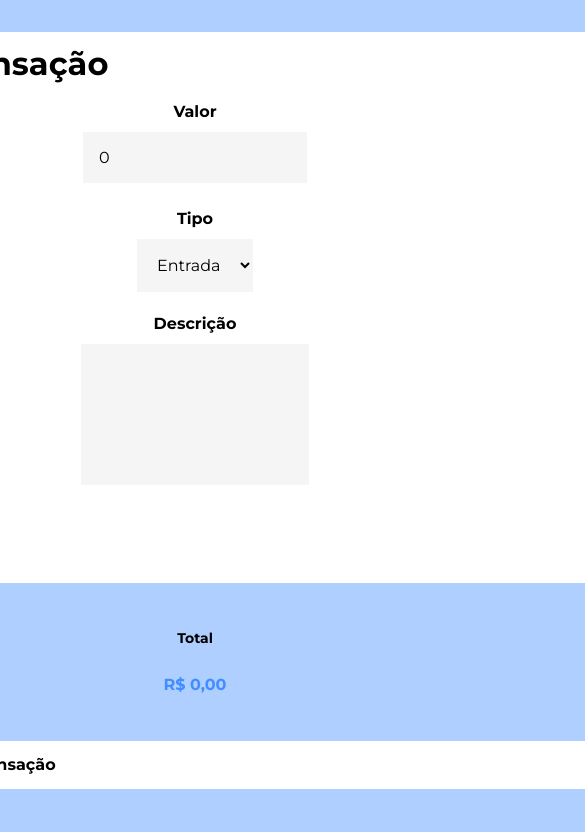
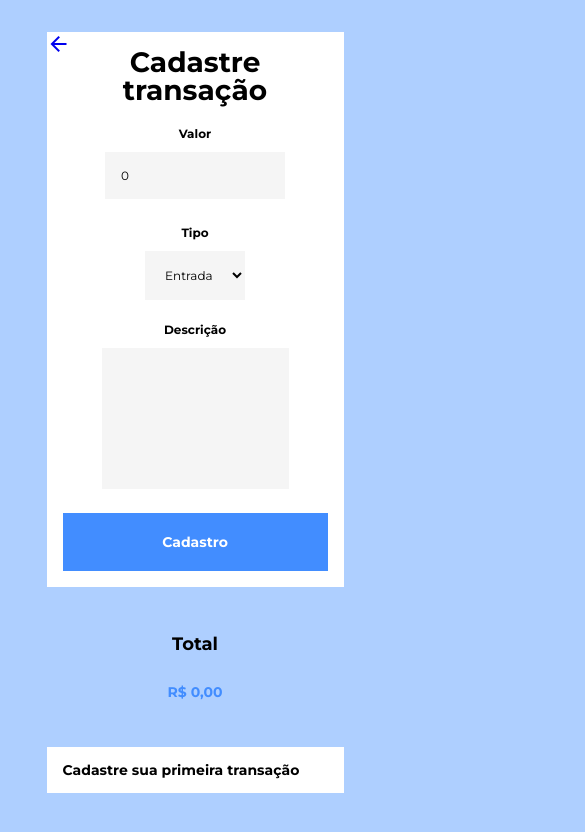
Before and after one commit to Henriqueamfreitas/finances_angular, an Angular app in the folder finances_angular/: page /transaction in a window 390 px wide. Shown: the top 832 px of the page, 585 px wide, since content can reach past the window. Built offline with nearby package versions, Linux system fonts and the light colour scheme.

Commit message:
ajusets estilo

```diff
--- a/finances_angular/src/app/components/form/form.component.css
+++ b/finances_angular/src/app/components/form/form.component.css
@@ -55,3 +55,34 @@ button:hover{
   background-color: var(--color-blue1-hover);
   transition: .5s;
 }
+
+
+
+@media (max-width: 650px){
+  form{
+    position: relative;
+    display: flex;
+    flex-direction: column;
+    gap: 1.5rem;
+  }
+
+  h2{
+    text-align: center;
+  }
+
+  .top{
+    flex-direction: column;
+    div{
+      width: 100%;
+    }
+  }
+
+  button{
+    transition: .5s;
+    width: 100%;
+  }
+  button:hover{
+    background-color: var(--color-blue1-hover);
+    transition: .5s;
+  }
+}
--- a/finances_angular/src/app/pages/home-page/home-page.component.css
+++ b/finances_angular/src/app/pages/home-page/home-page.component.css
@@ -14,3 +14,16 @@ a{
 a:hover{
   background-color: var(--color-blue1-hover);
 }
+
+@media (max-width: 650px){
+  main{
+    padding: 0rem .75rem;
+  }
+  h1{
+    text-align: center;
+  }
+
+  a{
+    text-align: center;
+  }
+}
--- a/finances_angular/src/app/pages/transaction-page/transaction-page.component.css
+++ b/finances_angular/src/app/pages/transaction-page/transaction-page.component.css
@@ -20,3 +20,28 @@ main{
     gap: 1rem;
   }
 }
+
+@media (max-width:375px){
+  main{
+    display: flex;
+    flex-direction: column;
+    align-items: flex-start;
+    margin: 0 10%;
+    padding: 2rem 0rem;
+    div{
+      background-color: transparent;
+      display: flex;
+      justify-content: center;
+      align-items: center;
+
+      flex-direction: column;
+      gap: 2rem;
+    }
+    ul{
+      width: 100%;
+      display: flex;
+      flex-direction: column;
+      gap: 1rem;
+    }
+  }
+}
--- a/finances_angular/src/app/styles/buttons.css
+++ b/finances_angular/src/app/styles/buttons.css
@@ -13,3 +13,9 @@
   height: 3.625rem;
   width: 20%;
 }
+
+@media (max-width: 650px){
+  .button.medium{
+    width: 100%;
+  }
+}
--- a/finances_angular/src/app/styles/global.css
+++ b/finances_angular/src/app/styles/global.css
@@ -12,6 +12,7 @@
   --font-weight-2: 400;
   --font-size-1: 2rem;
   --font-size-2: 1.75rem;
-  --font-size-2: 1.125rem;
-  --font-size-2: .875rem;
+  --font-size-3: 1.125rem;
+  --font-size-4: .875rem;
+  --font-size-5: .75rem;
 }
--- a/finances_angular/src/app/styles/grid.css
+++ b/finances_angular/src/app/styles/grid.css
@@ -17,3 +17,33 @@
   gap: 3rem;
   padding: 6rem 2rem;
 }
+
+
+
+@media (max-width:650px){
+  .container.big{
+    width: 265px;
+    max-width: 265px;
+    padding: 1rem;
+    margin: 0rem;
+  }
+
+  .container.small{
+    width: 75%;
+    padding: 4rem 2rem;
+  }
+}
+
+/* @media (max-width:431px){
+  .container.big{
+    width: 307px;
+    max-width: 307px;
+    padding: 1rem;
+    margin: 0rem;
+  }
+
+  .container.small{
+    width: 75%;
+    padding: 4rem 2rem;
+  }
+} */
--- a/finances_angular/src/app/styles/typography.css
+++ b/finances_angular/src/app/styles/typography.css
@@ -45,3 +45,29 @@
 .paragraph.blue, .title.paragraph.blue{
   color: var(--color-blue);
 }
+
+
+@media (max-width: 650px){
+  .title.one{
+    font-size: var(--font-size-2);
+  }
+
+  .title.two{
+    font-size: var(--font-size-3);
+  }
+
+  .paragraph.one{
+    font-weight: var(--font-weight-1);
+    font-size: var(--font-size-4);
+  }
+
+  .paragraph.two{
+    font-weight: var(--font-weight-1);
+    font-size: var(--font-size-5);
+  }
+
+  .paragraph.three{
+    font-weight: var(--font-weight-2);
+    font-size: var(--font-size-5);
+  }
+}
```
Also changed, not shown: 1 other file (tests, documents, lock files or other folders).
